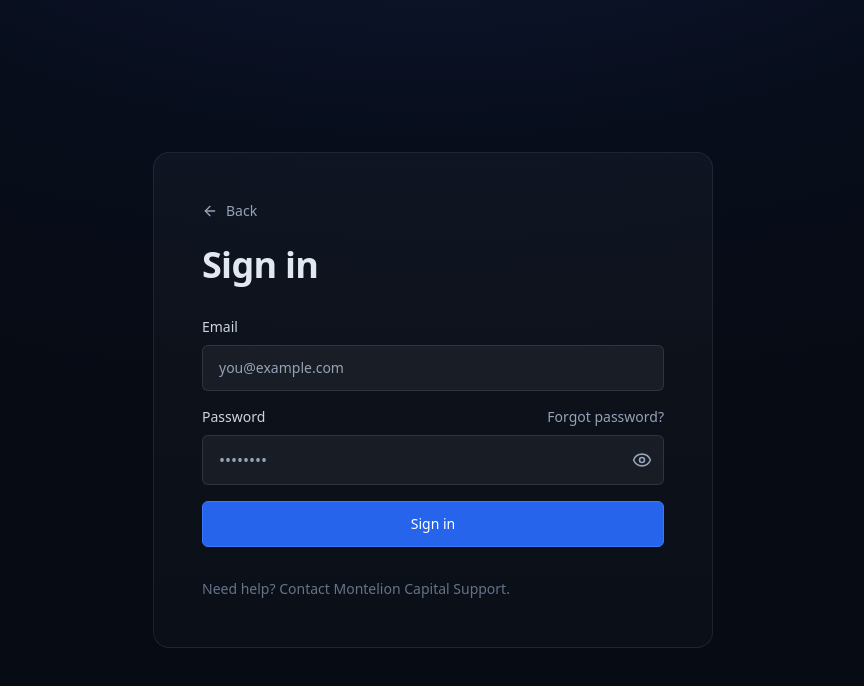
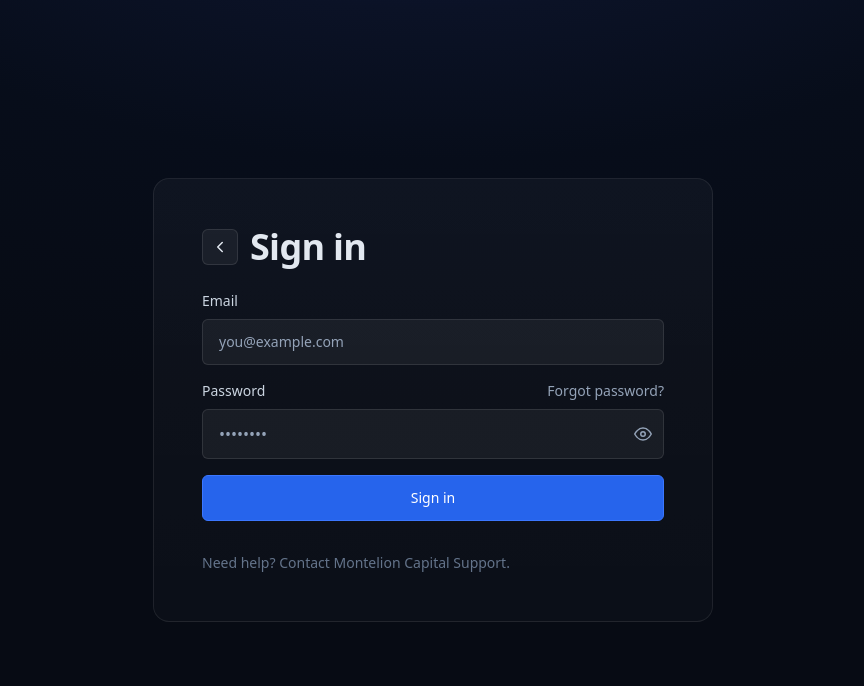
Before and after one commit to montelioncapital/montelion-app-v1, a Next.js app: page /login in a window 1280 px wide. Shown: the top 686 px of the page, without its empty margins (207-1071 px from the left). Built offline with nearby package versions, Linux system fonts and the light colour scheme.

Commit message:
Update page.jsx

```diff
--- a/app/login/page.jsx
+++ b/app/login/page.jsx
@@ -1,33 +1,36 @@
 "use client";
+
+import { useRouter } from "next/navigation";
 import { useState } from "react";
-import { useRouter } from "next/navigation";
-import { Eye, EyeOff, ArrowLeft } from "lucide-react";
 
 export const metadata = { title: "Sign in • Montelion Capital" };
 
 export default function LoginPage() {
   const router = useRouter();
-  const [showPassword, setShowPassword] = useState(false);
+  const [showPwd, setShowPwd] = useState(false);
 
   return (
     <div className="mc-card">
       <div className="mc-section">
-        {/* Raccourci retour */}
-        <button
-          onClick={() => router.back()}
-          className="flex items-center text-slate-400 hover:text-slate-300 text-sm mb-6 transition"
-        >
-          <ArrowLeft className="w-4 h-4 mr-2" />
-          Back
-        </button>
+        {/* Ligne d’en-tête : bouton retour + titre */}
+        <div className="mb-6 flex items-center gap-3">
+          <button
+            type="button"
+            onClick={() => router.back()}
+            aria-label="Go back"
+            className="inline-flex h-9 w-9 items-center justify-center rounded-md border border-white/10 bg-white/5 hover:bg-white/10 transition"
+            title="Back"
+          >
+            {/* petite flèche ← */}
+            <svg width="18" height="18" viewBox="0 0 24 24" fill="none" aria-hidden="true">
+              <path d="M15 6l-6 6 6 6" stroke="currentColor" strokeWidth="2" strokeLinecap="round" strokeLinejoin="round"/>
+            </svg>
+          </button>
 
-        {/* Titre aligné à gauche */}
-        <div className="mb-8 text-left">
           <h1 className="mc-title">Sign in</h1>
         </div>
 
         <form className="space-y-4">
-          {/* Champ email */}
           <label className="block text-sm text-slate-300">
             Email
             <input
@@ -37,7 +40,6 @@ export default function LoginPage() {
             />
           </label>
 
-          {/* Champ mot de passe avec œil */}
           <div>
             <div className="flex items-center justify-between text-sm text-slate-300">
               <label>Password</label>
@@ -46,38 +48,43 @@ export default function LoginPage() {
               </a>
             </div>
 
+            {/* Champ password avec œil */}
             <div className="relative mt-2">
               <input
-                type={showPassword ? "text" : "password"}
+                type={showPwd ? "text" : "password"}
                 placeholder="••••••••"
                 className="mc-input pr-10"
               />
               <button
                 type="button"
-                onClick={() => setShowPassword(!showPassword)}
-                className="absolute inset-y-0 right-3 flex items-center text-slate-400 hover:text-slate-200 transition"
+                onClick={() => setShowPwd(v => !v)}
+                aria-label={showPwd ? "Hide password" : "Show password"}
+                className="absolute inset-y-0 right-0 px-3 flex items-center text-slate-400 hover:text-slate-300"
               >
-                {showPassword ? (
-                  <EyeOff className="w-5 h-5" />
+                {/* œil/œil barré */}
+                {showPwd ? (
+                  <svg width="18" height="18" viewBox="0 0 24 24" fill="none" aria-hidden="true">
+                    <path d="M3 3l18 18" stroke="currentColor" strokeWidth="2" strokeLinecap="round"/>
+                    <path d="M17.94 17.94C16.16 19.21 14.17 20 12 20 6 20 2 12 2 12a21.7 21.7 0 0 1 4.06-5.94" stroke="currentColor" strokeWidth="2" strokeLinecap="round" strokeLinejoin="round"/>
+                    <path d="M9.9 9.9a3 3 0 1 0 4.2 4.2" stroke="currentColor" strokeWidth="2" strokeLinecap="round" strokeLinejoin="round"/>
+                  </svg>
                 ) : (
-                  <Eye className="w-5 h-5" />
+                  <svg width="18" height="18" viewBox="0 0 24 24" fill="none" aria-hidden="true">
+                    <path d="M1 12s4-8 11-8 11 8 11 8-4 8-11 8S1 12 1 12Z" stroke="currentColor" strokeWidth="2" strokeLinecap="round" strokeLinejoin="round"/>
+                    <circle cx="12" cy="12" r="3" stroke="currentColor" strokeWidth="2"/>
+                  </svg>
                 )}
               </button>
             </div>
           </div>
 
-          {/* Bouton principal */}
           <button type="submit" className="mc-btn mc-btn-primary w-full mt-3">
             Sign in
           </button>
         </form>
 
-        {/* Lien d’aide */}
         <p className="mt-8 text-left text-sm text-slate-500">
-          Need help? Contact{" "}
-          <a href="#" className="text-slate-500">
-            Montelion Capital Support
-          </a>.
+          Need help? Contact <a href="#">Montelion Capital Support</a>.
         </p>
       </div>
     </div>
```
